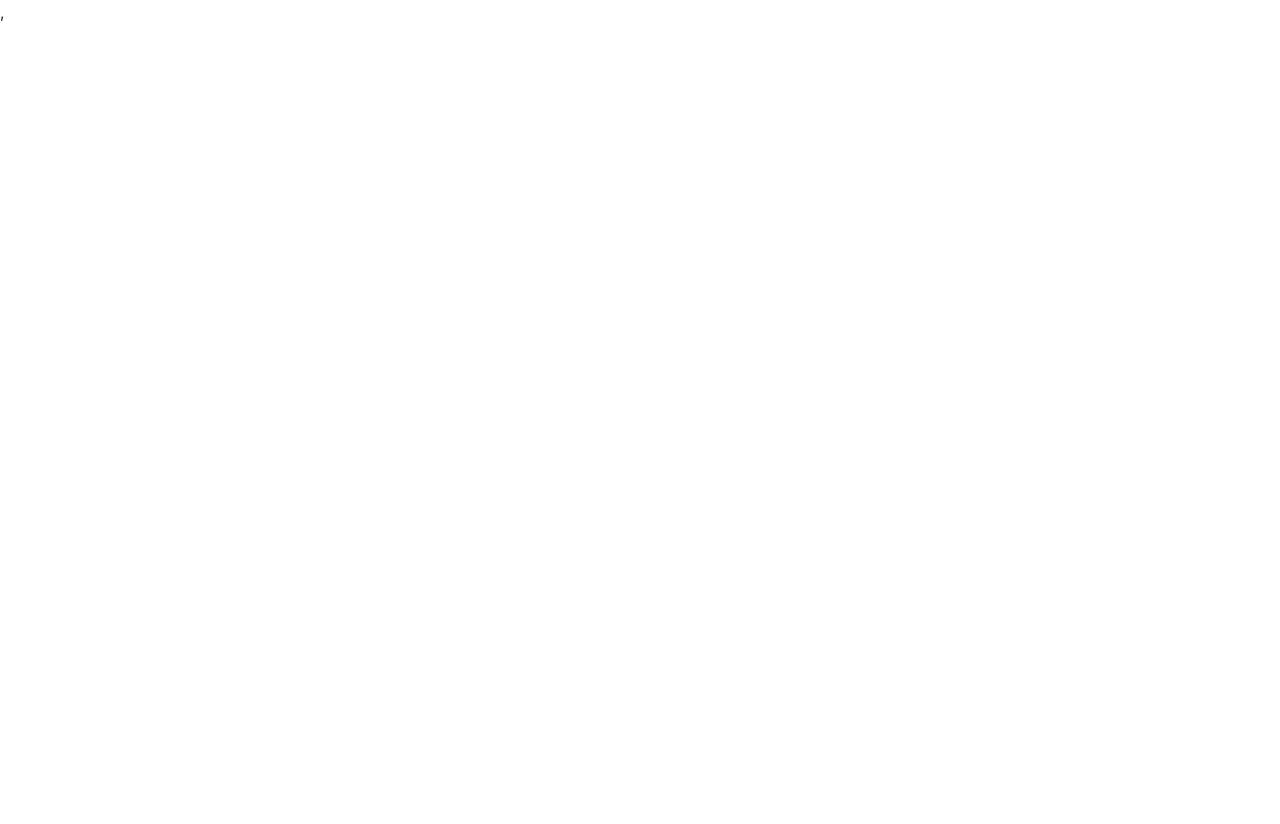
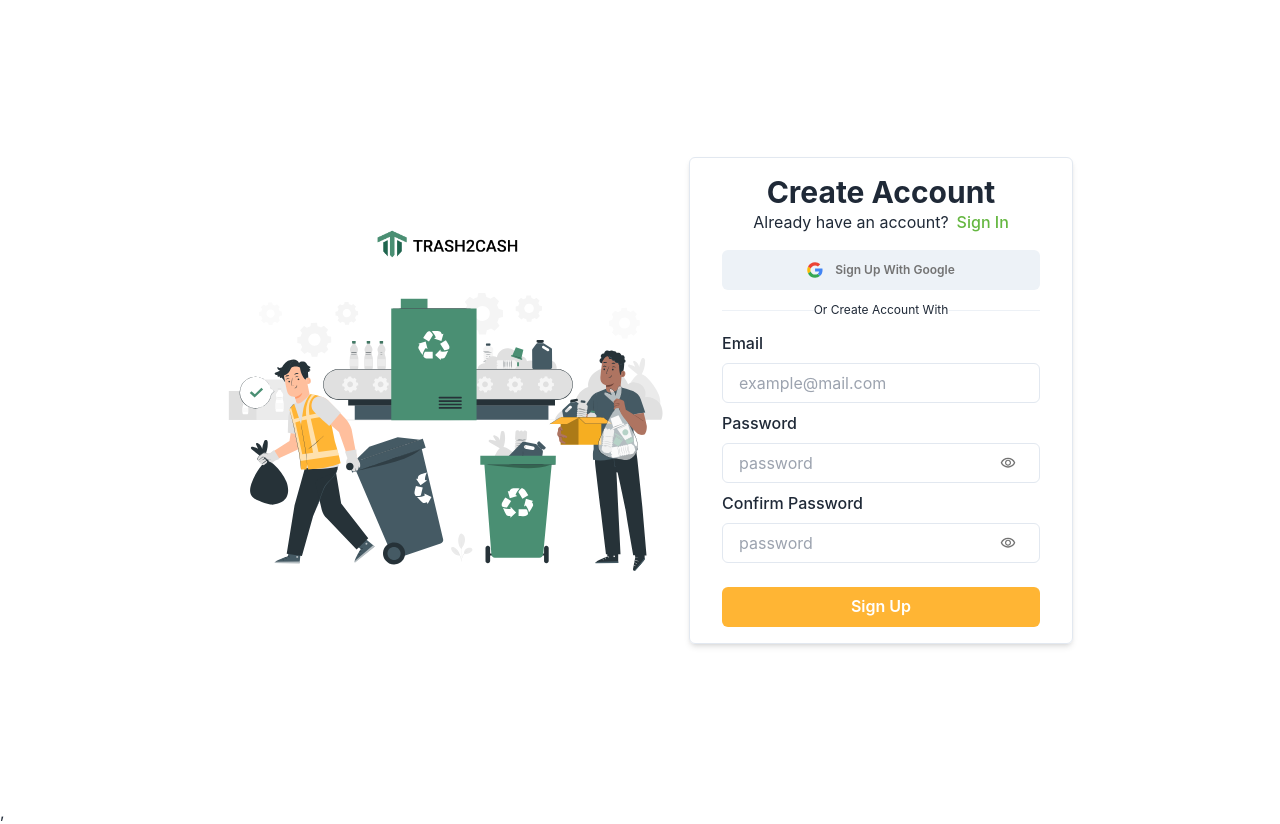
Before and after one commit to aldy02/Trash2Cash, a React (Vite) app: page /sign-up in a window 1280 px wide. Before the commit this address had no page. Before the commit the page ends 800 px from the top, so only its background shows below. Built offline with nearby package versions, Linux system fonts and the light colour scheme.

Commit message:
feat: Add Sign Up Pages, Modify InputField and AuthCard

```diff
--- a/src/App.jsx
+++ b/src/App.jsx
@@ -1,6 +1,7 @@
 import { Routes, Route } from 'react-router-dom';
 import TrashPickup from './pages/TrashPickup';
 import SignIn from './pages/SignIn';
+import SignUp from './pages/SignUp';
 // import Navigation from './components/Navigation'
 
 function App() {
@@ -10,6 +11,7 @@ function App() {
       <Routes>
         <Route path="/" element={<div>test</div>} />
         <Route path="/sign-in" element={<SignIn />} />
+        <Route path="/sign-up" element={<SignUp />} />
         <Route path="/pickup" element={<TrashPickup />} />
       </Routes>
     </div>
--- a/src/components/AuthCard.jsx
+++ b/src/components/AuthCard.jsx
@@ -9,9 +9,9 @@ const AuthCard = ({ children, authType }) => {
   };
   return (
     <div className="auth-container h-screen flex flex-col justify-center">
-      <div className="p-8 flex flex-col justify-center content-center h-fit rounded-md shadow-md w-96 border border-neutral-500">
+      <div className="px-8 py-4 flex flex-col justify-center content-center h-fit rounded-md shadow-md w-96 border border-neutral-500">
         <h1 className="font-bold text-center text-3xl">{authContent.header}</h1>
-        <div className="flex w-fit mx-auto mb-8">
+        <div className="flex w-fit mx-auto mb-4">
           <p className="text-center">{authContent.subHeader}</p>
           <a
             className="ml-2 text-secondary-dark font-medium"
--- a/src/components/InputField.jsx
+++ b/src/components/InputField.jsx
@@ -14,6 +14,8 @@ import {
 
 const InputField = ({
   type,
+  label,
+  name,
   value,
   onChange,
   error,
@@ -22,14 +24,18 @@ const InputField = ({
   placeholder,
 }) => {
   return (
-    <FormControl isInvalid={error} mb="4">
-      <FormLabel>{_.capitalize(type)}</FormLabel>
+    <FormControl isInvalid={error} mb="2">
+      <FormLabel>
+        {_.words(label || type)
+          .map(_.capitalize)
+          .join(' ')}
+      </FormLabel>
       <InputGroup size="md">
         <Input
           pr="4.5rem"
           onChange={onChange}
           type={type}
-          name={type}
+          name={name || type}
           focusBorderColor="secondary-light"
           value={value}
           placeholder={placeholder || type}
--- /dev/null
+++ b/src/pages/SignUp.jsx
@@ -0,0 +1,123 @@
+import { useState } from 'react';
+import GoogleIcon from '../assets/GoogleIcon.svg';
+// import axios from 'axios';
+// import { useNavigate } from 'react-router-dom';
+import { useFormik } from 'formik';
+import * as yup from 'yup';
+import { Button, Box, Divider, AbsoluteCenter } from '@chakra-ui/react';
+import AuthCard from '../components/AuthCard';
+import AuthHero from '../components/AuthHero';
+import InputField from '../components/InputField';
+const SignUp = () => {
+  const [showPassword, setShowPassword] = useState(false);
+  const handleShowPassword = () => setShowPassword(!showPassword);
+  const [showConfirmPassword, setShowConfirmPassword] = useState(false);
+  const handleShowConfirmPassword = () =>
+    setShowConfirmPassword(!showConfirmPassword);
+  const registerUser = () => {
+    alert('Submit form!');
+  };
+
+  const formik = useFormik({
+    initialValues: {
+      email: '',
+      password: '',
+      confirmPassword: '',
+    },
+    onSubmit: registerUser,
+    validationSchema: yup.object().shape({
+      email: yup
+        .string()
+        .required('email is required')
+        .email('does not match the email format'),
+      password: yup
+        .string()
+        .required()
+        .matches(
+          // eslint-disable-next-line no-useless-escape
+          /^(?=.*[a-z])(?=.*[A-Z])(?=.*[0-9])(?=.*[!@#\$%\^&\*])(?=.{8,})/,
+          'Passwords must contain uppercase letters, lowercase letters, numbers and special characters',
+        ),
+      confirmPassword: yup
+        .string()
+        .oneOf([yup.ref('password'), null], 'Password must match')
+        .required()
+        .matches(
+          // eslint-disable-next-line no-useless-escape
+          /^(?=.*[a-z])(?=.*[A-Z])(?=.*[0-9])(?=.*[!@#\$%\^&\*])(?=.{8,})/,
+          'Passwords must contain uppercase letters, lowercase letters, numbers and special characters',
+        ),
+    }),
+  });
+
+  const handleInputOnChange = (event) => {
+    const { target } = event;
+    formik.setFieldValue(target.name, target.value);
+    formik.setFieldTouched(target.name, true, false);
+  };
+
+  return (
+    <>
+      <div className="main-container flex h-screen  justify-center">
+        <AuthHero />
+        <AuthCard authType={'sign-up'}>
+          <Button>
+            <img src={GoogleIcon} alt="" />
+            <span className="ml-3 text-neutral text-xs">
+              Sign Up With Google
+            </span>
+          </Button>
+          <Box position="relative" py="5">
+            <Divider />
+            <AbsoluteCenter fontSize={'xs'} bg="white">
+              Or Create Account With
+            </AbsoluteCenter>
+          </Box>
+          <form onSubmit={formik.handleSubmit}>
+            {/* 📧 INPUT EMAIL */}
+            <InputField
+              type={'email'}
+              onChange={handleInputOnChange}
+              error={formik.touched.email && formik.errors.email}
+              placeholder={'example@mail.com'}
+            />
+            {/* 🔐 INPUT PASSWORD */}
+            <InputField
+              type={'password'}
+              onChange={handleInputOnChange}
+              error={formik.touched.password && formik.errors.password}
+              showPassword={showPassword}
+              onShowPassword={handleShowPassword}
+            />
+
+            {/* 🔐 INPUT CONFIRM PASSWORD */}
+            <InputField
+              type={'password'}
+              label={'confirm-password'}
+              name={'confirmPassword'}
+              onChange={handleInputOnChange}
+              error={
+                formik.touched.confirmPassword && formik.errors.confirmPassword
+              }
+              showPassword={showConfirmPassword}
+              onShowPassword={handleShowConfirmPassword}
+            />
+            <Button
+              mt={'4'}
+              type="submit"
+              bg="primary"
+              textColor="white"
+              _hover={{ bg: 'primary-dark' }}
+              _active={{ bg: 'primary-dark' }}
+              w={'full'}
+            >
+              Sign Up
+            </Button>
+          </form>
+        </AuthCard>
+      </div>
+    </>
+  );
+};
+
+export default SignUp;
```
Also changed, not shown: src/assets/GoogleIcon.svg (added).
